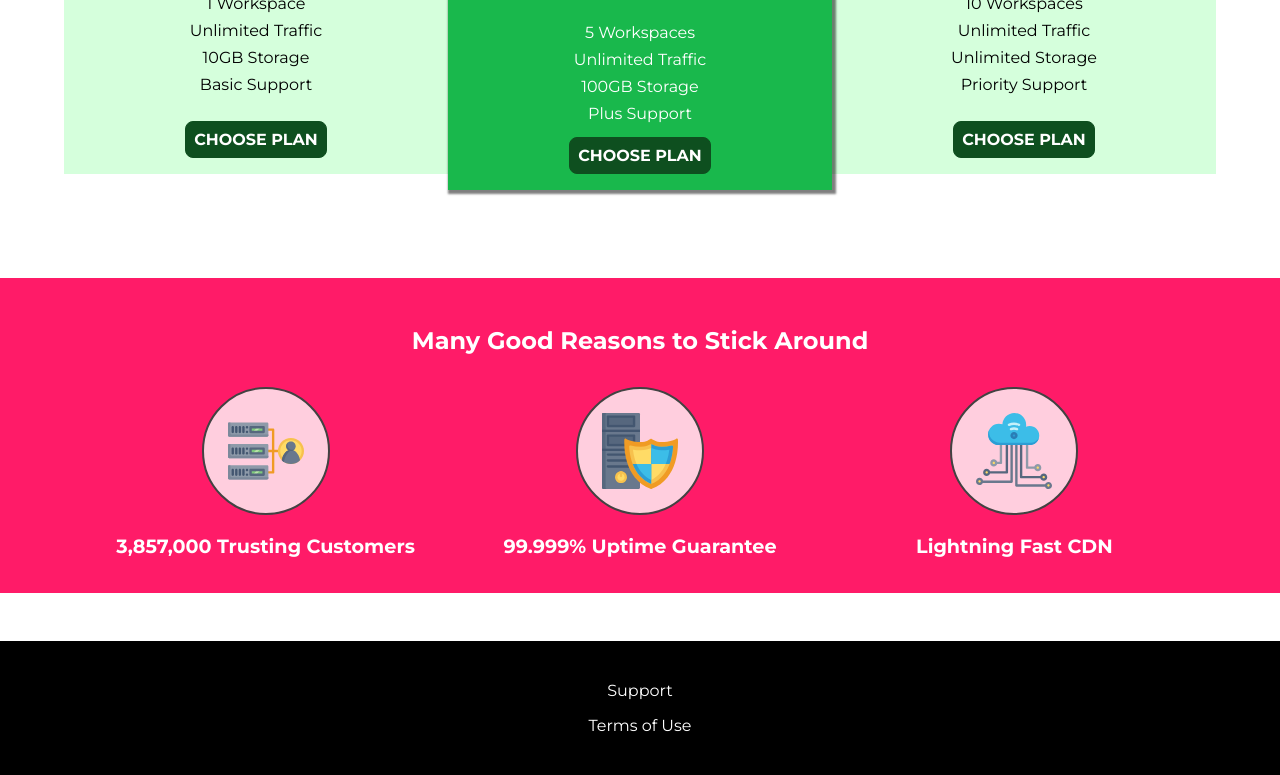
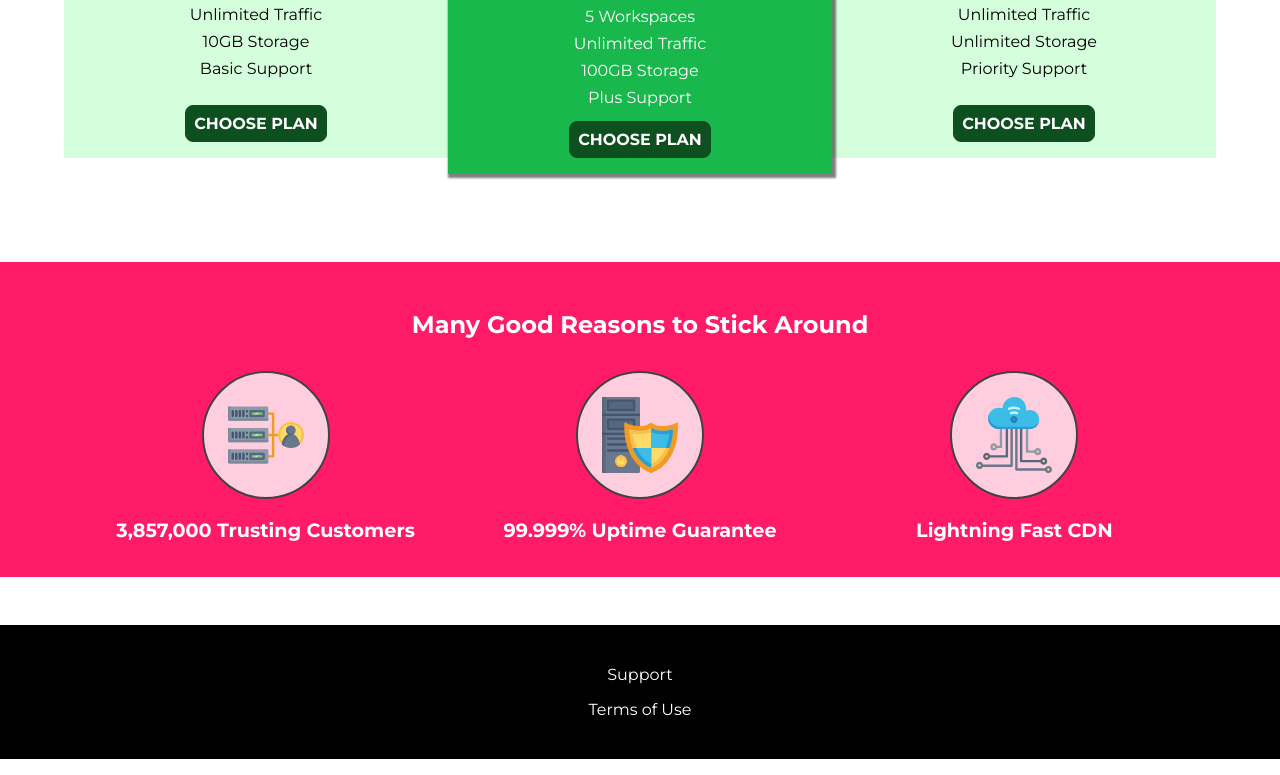
Before and after one commit to luis-alvarez1/css-practice, a plain HTML site: page seccion3/index.html in a window 1280 px wide. Shown: the part 759-1534 px from the top of the page. Drawn offline with Linux system fonts and the light colour scheme.

Commit message:
css grid

```diff
--- a/seccion3/shared.css
+++ b/seccion3/shared.css
@@ -5,18 +5,29 @@
 * {
   box-sizing: border-box;
 }
+html {
+  height: 100%;
+}
 
 body {
   font-family: 'Montserrat', sans-serif;
   margin: 0;
+  display: grid;
+  grid-template-rows: 3.5rem auto fit-content(8rem);
+  grid-template-areas:
+    'header'
+    'main'
+    'footer';
+  /* padding-top: 3.5rem; */
+  height: 100%;
 }
 body::-webkit-scrollbar {
   width: 0;
 }
 
 main {
-  min-height: calc(100vh - 3.5rem -8rem);
-  margin-top: 4.5rem;
+  /* grid-row: 2 / 3; */
+  grid-area: main;
 }
 .backdrop {
   position: fixed;
@@ -133,6 +144,7 @@ main {
   background: black;
   padding: 2rem;
   margin-top: 3rem;
+  grid-row: footer;
 }
 
 .main-footer__links {
```
